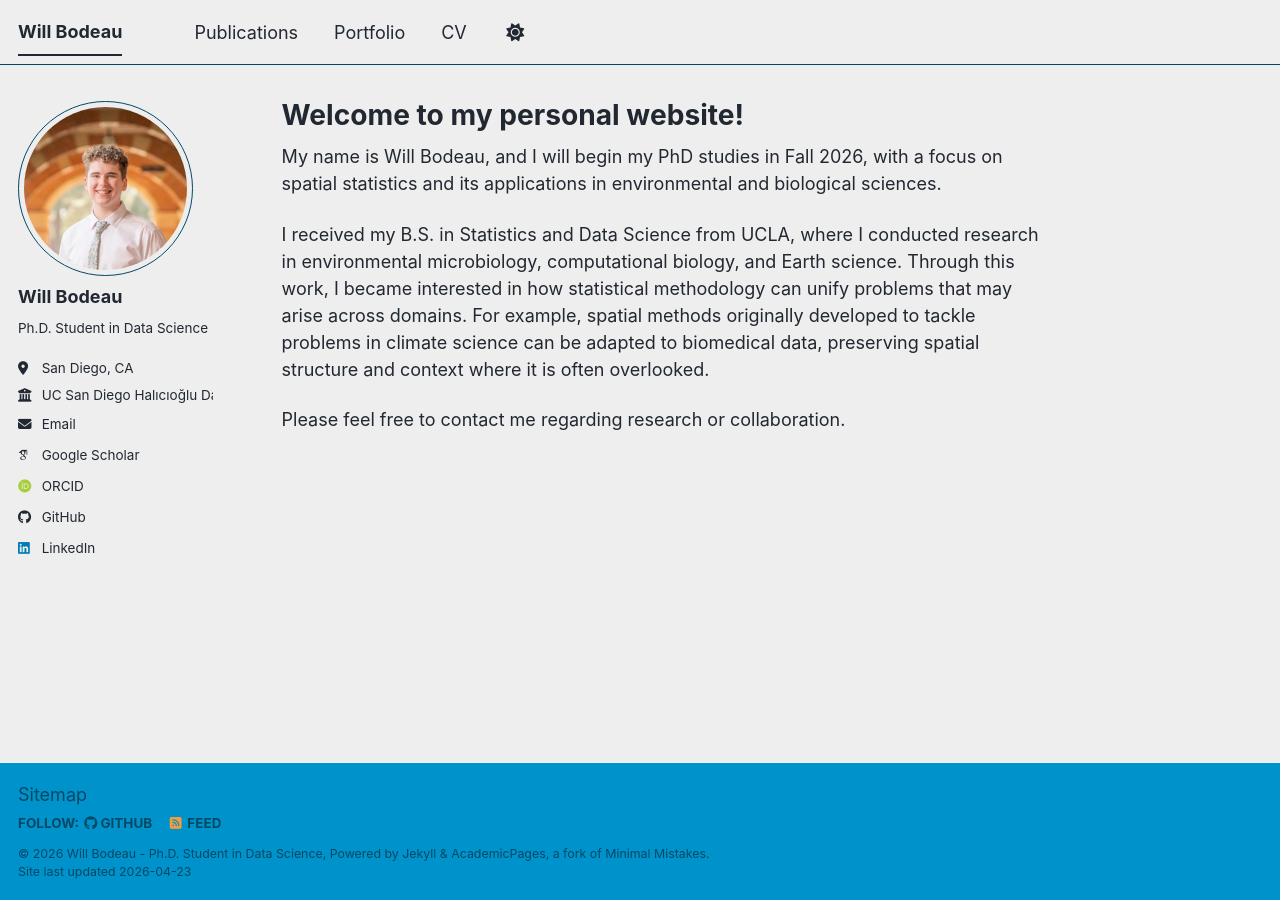
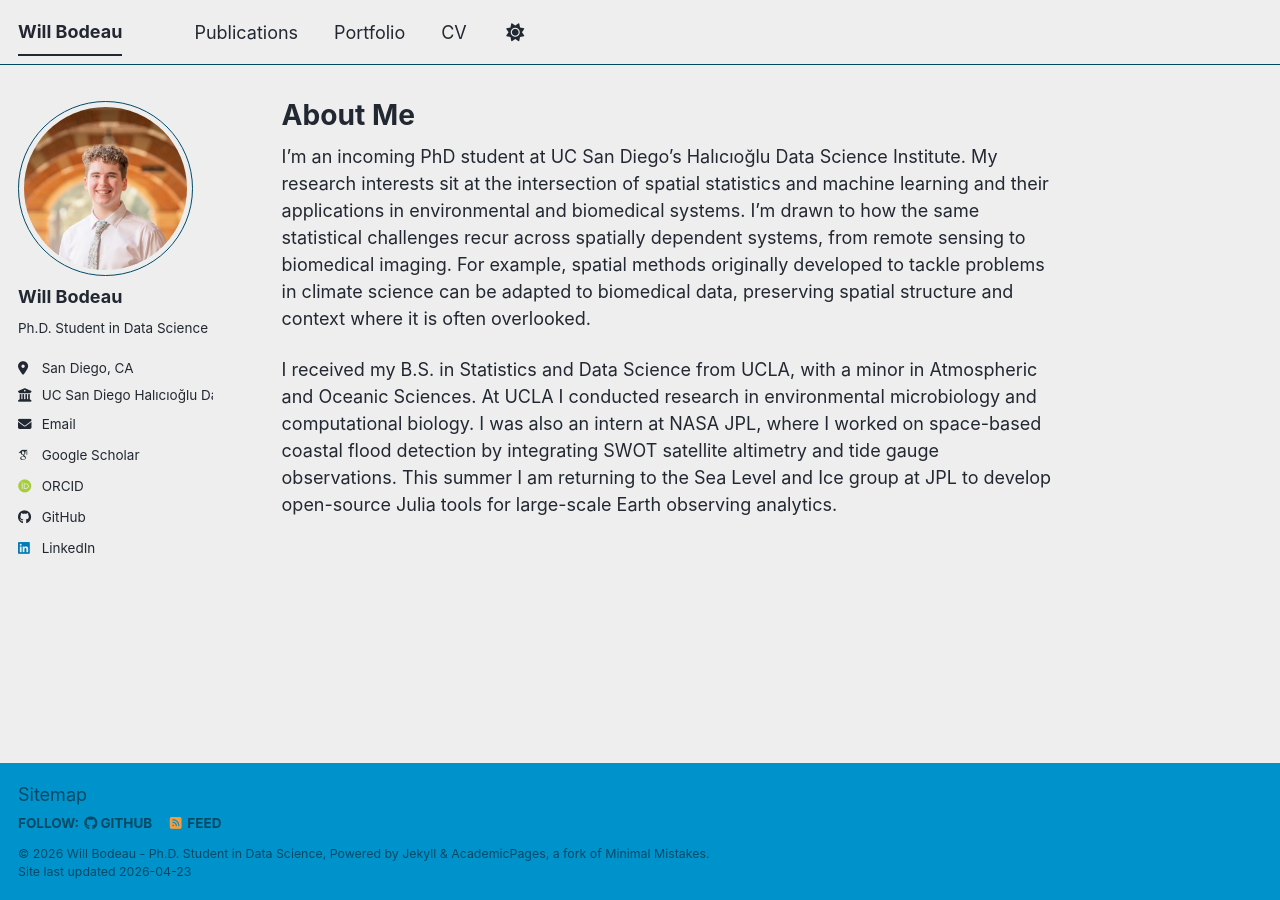
Before and after one commit to willbodeau/willbodeau.github.io, a Jekyll site: the page built from _pages/about.md, in a window 1280 px wide. Built offline with Jekyll 4.4.1, drawn with Linux system fonts in a browser that asks for light colours; some web fonts are replaced; a script bundle is joined from its source files by our own code; library files that are not in the unit come from our copies.

Commit message:
Revise about page with updated personal information
Updated the content and title of the about page to reflect current academic status and research interests.

```diff
--- a/_pages/about.md
+++ b/_pages/about.md
@@ -1,14 +1,12 @@
 ---
 permalink: /
-title: "Welcome to my personal website!"
+title: "About Me"
 author_profile: true
 redirect_from:
   - /about/
   - /about.html
 ---
 
-My name is Will Bodeau, and I will begin my PhD studies in Fall 2026, with a focus on spatial statistics and its applications in environmental and biological sciences.
+I'm an incoming PhD student at UC San Diego's Halıcıoğlu Data Science Institute. My research interests sit at the intersection of spatial statistics and machine learning and their applications in environmental and biomedical systems.  I'm drawn to how the same statistical challenges recur across spatially dependent systems, from remote sensing to biomedical imaging. For example, spatial methods originally developed to tackle problems in climate science can be adapted to biomedical data, preserving spatial structure and context where it is often overlooked.
 
-I received my B.S. in Statistics and Data Science from UCLA, where I conducted research in environmental microbiology, computational biology, and Earth science. Through this work, I became interested in how statistical methodology can unify problems that may arise across domains. For example, spatial methods originally developed to tackle problems in climate science can be adapted to biomedical data, preserving spatial structure and context where it is often overlooked.
-
-Please feel free to contact me regarding research or collaboration.
+I received my B.S. in Statistics and Data Science from UCLA, with a minor in Atmospheric and Oceanic Sciences. At UCLA I conducted research in environmental microbiology and computational biology. I was also an intern at NASA JPL, where I worked on space-based coastal flood detection by integrating SWOT satellite altimetry and tide gauge observations. This summer I am returning to the Sea Level and Ice group at JPL to develop open-source Julia tools for large-scale Earth observing analytics.
```
